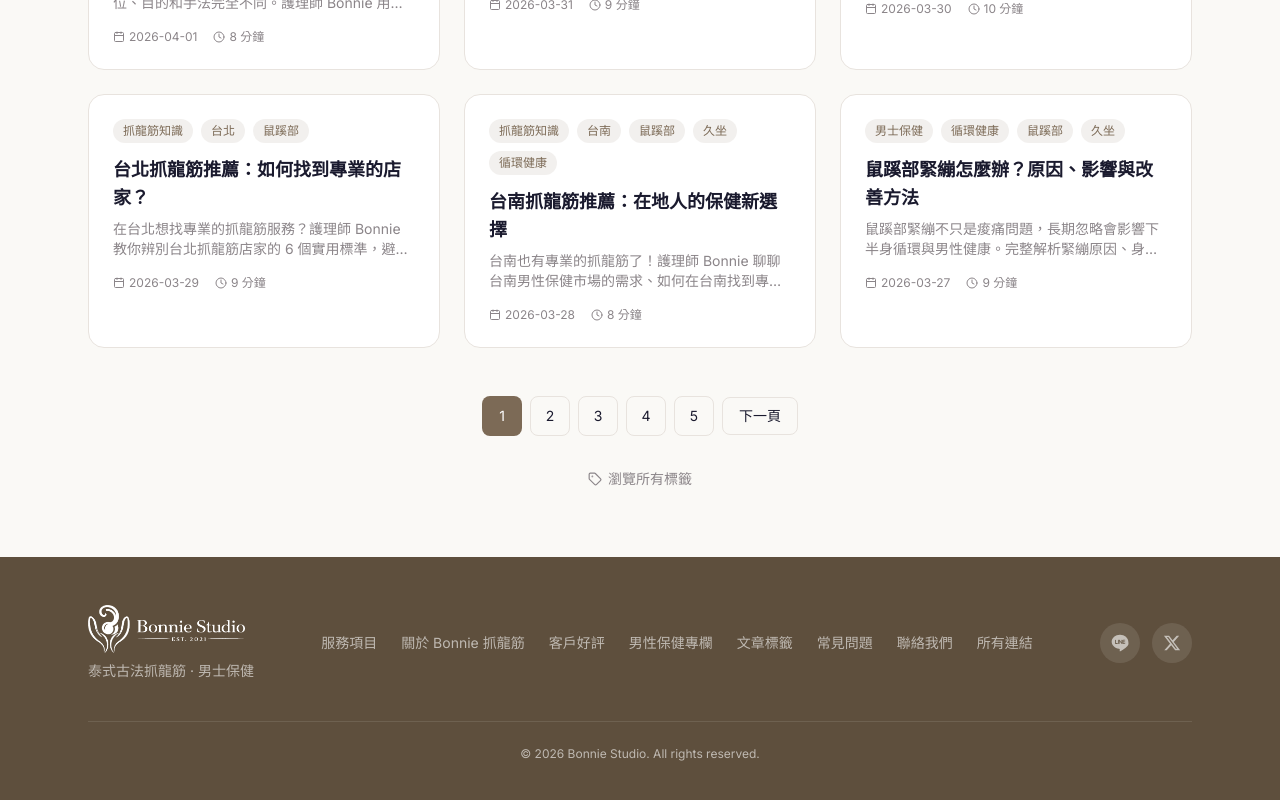
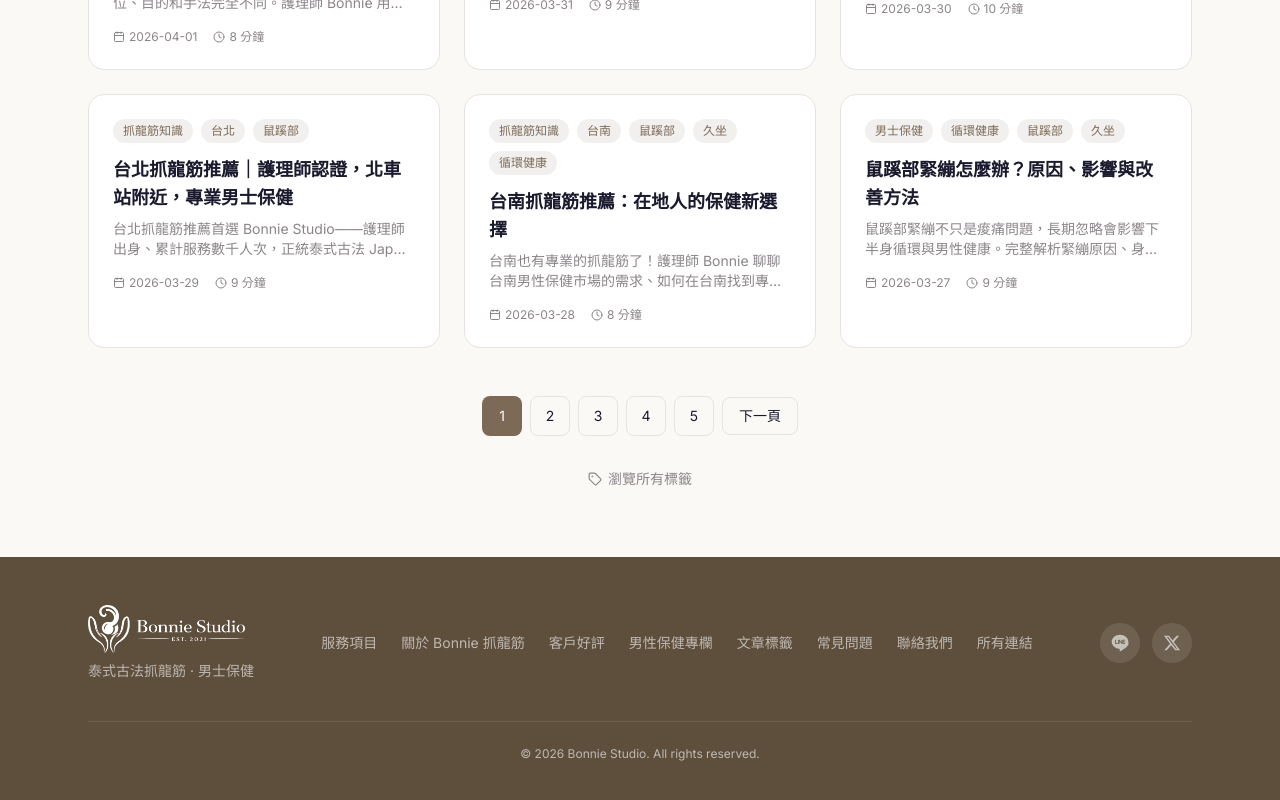
Before and after one commit to bonniestudio2021/bonnie-website, a Next.js app: page /blog in a window 1280 px wide. Shown: the part 1019-1819 px from the top of the page. Built offline with nearby package versions, Linux system fonts and the light colour scheme.

Commit message:
SEO優化：台北抓龍筋推薦文章title/description、首頁description、blog canonical

```diff
--- a/src/app/blog/[slug]/page.tsx
+++ b/src/app/blog/[slug]/page.tsx
@@ -37,11 +37,16 @@ export async function generateMetadata({
   return {
     title: `${post.title} | Bonnie Studio`,
     description: post.description,
+    keywords: [...post.tags, "抓龍筋", "Bonnie Studio", "男士保健", "泰式按摩"],
+    alternates: {
+      canonical: `https://bonniestudio.tw/blog/${slug}`,
+    },
     openGraph: {
       title: post.title,
       description: post.description,
       type: "article",
       locale: "zh_TW",
+      url: `https://bonniestudio.tw/blog/${slug}`,
     },
   };
 }
--- a/src/app/layout.tsx
+++ b/src/app/layout.tsx
@@ -34,7 +34,7 @@ export const metadata: Metadata = {
     template: "%s | Bonnie Studio 抓龍筋",
   },
   description:
-    "【台北・台南抓龍筋推薦】Bonnie Studio 護理師出身，正統泰式古法 Jap Sen 抓龍筋，累計服務數千人次。專業鼠蹊部按摩、骨盆底肌調理，改善男性血液循環。台北近北車站、台南近北門路。LINE 線上預約，歡迎諮詢。",
+    "台北・台南抓龍筋推薦首選｜Bonnie Studio，護理師出身，正統泰式古法 Jap Sen，累計服務數千人次。專業鼠蹊部按摩、骨盆底肌調理，改善男性血液循環。台北近北車站、台南近北門路，LINE 線上預約。",
   keywords: [
     "抓龍筋",
     "抓龍筋推薦",
--- a/src/lib/blog-batch-a.ts
+++ b/src/lib/blog-batch-a.ts
@@ -618,9 +618,9 @@ export const batchA: BlogPost[] = [
   },
   {
     slug: "taipei-zhua-long-jin",
-    title: "台北抓龍筋推薦：如何找到專業的店家？",
+    title: "台北抓龍筋推薦｜護理師認證，北車站附近，專業男士保健",
     description:
-      "在台北想找專業的抓龍筋服務？護理師 Bonnie 教你辨別台北抓龍筋店家的 6 個實用標準，避開地雷、找到真正專業的按摩師。",
+      "台北抓龍筋推薦首選 Bonnie Studio——護理師出身、累計服務數千人次，正統泰式古法 Jap Sen，北車 M3 出口步行 3 分鐘。教你 6 個辨別台北抓龍筋專業店家的標準，避開地雷。",
     date: "2026-03-29",
     readTime: "9 分鐘",
     tags: ["抓龍筋知識", "台北", "鼠蹊部"],
```
